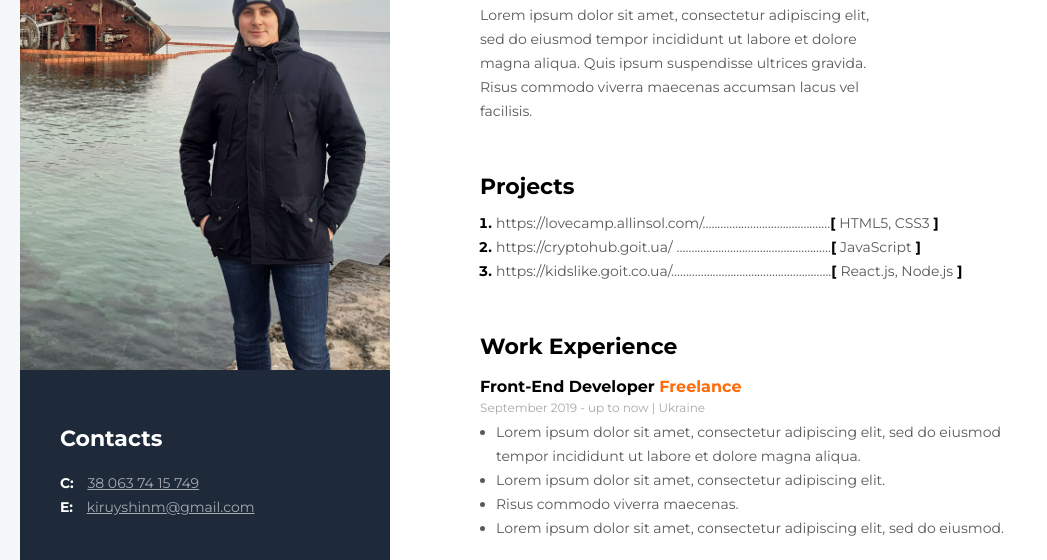
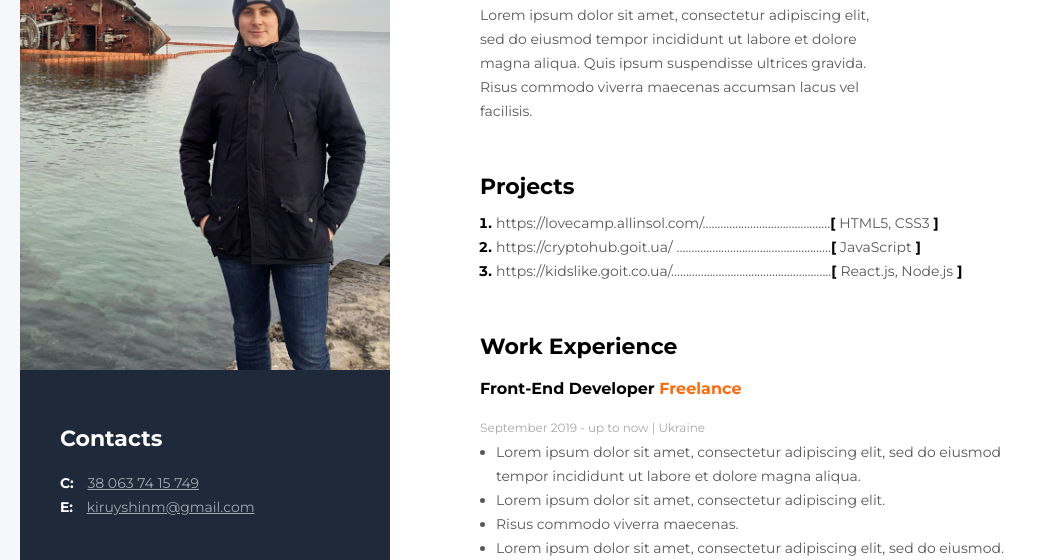
Before and after one commit to MaksDog/MKiriushyn, a plain HTML site: page index.html in a window 1280 px wide. Shown: the part 240-800 px from the top of the page, without its empty margins (0-1047 px from the left). Drawn offline with Linux system fonts and the light colour scheme.

Commit message:
Update style.css

```diff
--- a/css/style.css
+++ b/css/style.css
@@ -180,6 +180,13 @@ aside {
   margin-bottom: 18px;
 }
 
+.company-title {
+  font-size: 16px;
+  font-weight: 700;
+  line-height: 24px;
+  margin-bottom: 15px;
+}
+
 .company1-title {
   font-size: 16px;
   font-weight: 700;
@@ -195,6 +202,7 @@ aside {
   line-height: 24px;
   color: #a8a8a8;
   margin-bottom: 15px;
+  margin-top: 14px;
 }
 .company-general-text1 {
   width: 535px;
@@ -216,6 +224,7 @@ aside {
 
 .company2-title {
   margin-top: 25px;
+  margin-bottom: 15px;
 }
 .company-general-text3 {
   width: 534px;
```
